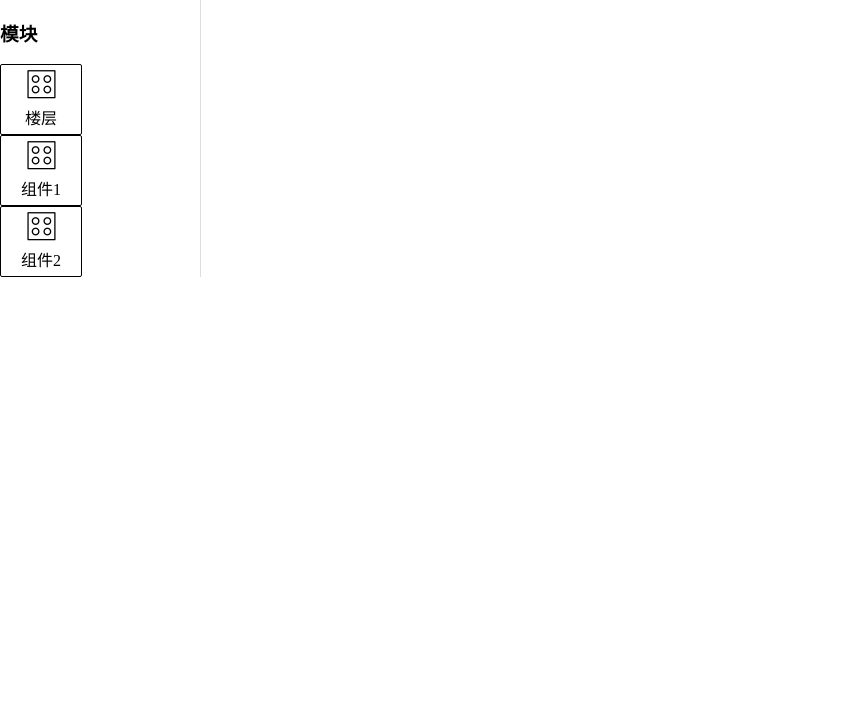
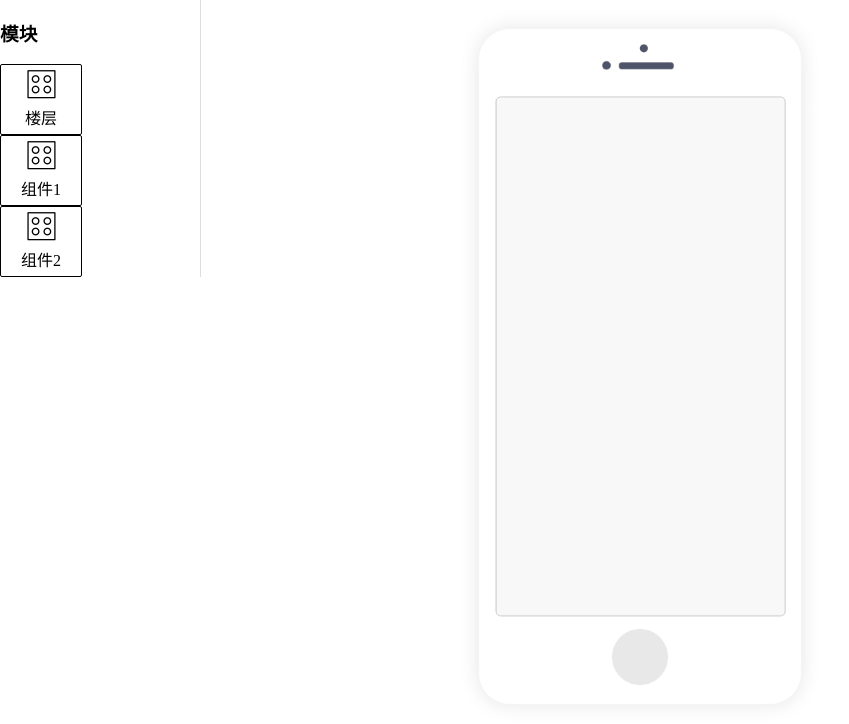
Before and after one commit to ithack/vueCMS, a Vue app: page / in a window 1280 px wide. Shown: the top 724 px of the page, without its empty margins (0-849 px from the left). Built offline with nearby package versions, Linux system fonts and the light colour scheme.

Commit message:
可视化页面拖拽基本功能流程完成

```diff
--- a/src/App.vue
+++ b/src/App.vue
@@ -11,10 +11,12 @@
         </draggable>
       </div>
     </aside>
-    <draggable v-if="!htmlCon.readOnly" element="main" :options="drogOptions" @add="onAdd" @sort.stop="onSort" @choose.stop="onChoose">
-       <render v-for="(child, inx) in site.children" @updata='updata' :key="child.id" :node="child" :theme="site.config.color" />
-    </draggable>
-    <render v-else v-for="child in site.children" :key="child.id" :node="child" :theme="site.config.color" />
+    <div id="view_main" v-if="!htmlCon.readOnly" >
+      <draggable element="main" class="view_box" :options="drogOptions" @add="onAdd" v-model="site.children" @choose.stop="onChoose">
+        <render v-for="child in site.children" :key="child.id" :node="child" :theme="site.config.color" />
+      </draggable>
+    </div>
+    <render v-else v-for="child in site.children" id="view_main" :key="child.id" :node="child" :theme="site.config.color" />
     <div id="config_right" v-if="!htmlCon.readOnly">
       <Config></Config>
     </div>
@@ -131,12 +133,14 @@ export default {
       }
     }
   }
-  &>main {
-    min-width:640px;
-    margin:0 auto;
-    padding: 0 20px;
+}
+  #view_main{
+    background:url('./assets/img/main_bg.png') no-repeat;width:364px;height:720px;margin:0 auto;background-size:contain;position:relative;
+    .view_box{
+      background-color:#F8F8F8;width:79%;height:72%;-webkit-transform: translate(13%,17%);border:1px solid #ccc;border-radius:5px;
+      overflow-y:scroll;
+    }
   }
-}
   #config_right{
     position:fixed;top:0;right:0;
   }
--- a/src/components/TheSection.vue
+++ b/src/components/TheSection.vue
@@ -2,7 +2,7 @@
     <section class="section" :style="styl" >
       {{node.config}}<br>
       {{other.title}}
-      <draggable style="min-height:100px" :options="dragOptions" @sort="onSort" @update="onUpdate"  @add="onAdd" @choose="onChoose">
+      <draggable style="min-height:100px" :options="dragOptions" v-model="node.children" @add="onAdd" @choose="onChoose">
         <slot></slot>
       </draggable>
     </section>
@@ -74,14 +74,6 @@ export default {
   },
   methods: {
     ...mapMutations(['sortWidget', 'addWidget', 'setConfig', 'delCurrDom']),
-    onSort ({oldIndex, newIndex, from, to, item}) {
-      /*if(from === to) {
-        console.log("theSort")
-        this.sortWidget({array: this.node.children, oldIndex, newIndex})
-        this.$emit("updata")
-        this.currentConfig.index=-1
-      }*/
-    },
     onChoose({oldIndex}){
       console.log(this.node,this.site)
       this.setConfig({currDom:this.node, oldIndex})
@@ -93,10 +85,6 @@ export default {
       axios.get("http://config.json").then(res => {
         this.addWidget({ section: this.node.children, widgetType, newIndex ,config: res.data})
       })
-    },
-    onUpdate({oldIndex, newIndex}){
-      console.log(oldIndex,newIndex)
-      this.sortWidget({array: this.node.children, oldIndex, newIndex})
     }
   }
 }
--- a/src/store.js
+++ b/src/store.js
@@ -28,7 +28,8 @@ const store = new Vuex.Store({
     copyWidget (state,{array, oldIndex, newIndex}){
       console.log("copyEl")
       store.commit('incrementGid')
-      let el= array[oldIndex];
+      //let el=array[oldIndex]  浅拷贝有问题
+      let el= JSON.parse(JSON.stringify(array[oldIndex]));
       el.id=state.pid
       array.splice(-1,0,el)
     },
--- a/webpack.config.js
+++ b/webpack.config.js
@@ -76,6 +76,12 @@ module.exports = {
       {
         test: /\.css$/,
         loader: ['vue-style-loader', 'css-loader']
+      },
+      {
+        // 图片加载器，雷同file-loader，更适合图片，可以将较小的图片转成base64，减少http请求
+        // 如下配置，将小于8192byte的图片转成base64码
+        test: /\.(png|jpg|gif)$/,
+        loader: 'url-loader?limit=8192&name=[name].[ext]?[hash]',
       }
     ]
   },
```
Also changed, not shown: src/assets/img/main_bg.png (added), src/assets/img/view_bg.png (added).
